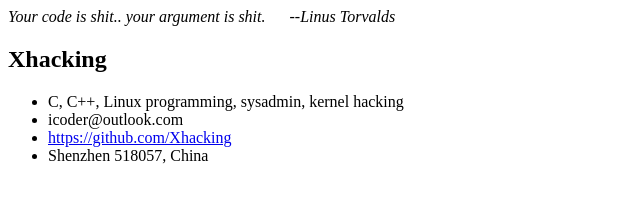
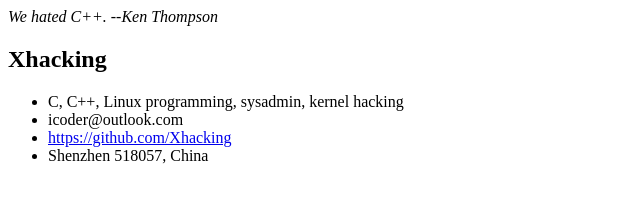
Before and after one commit to Xhacking/Xhacking.github.io, a plain HTML site: page index.html in a window 1280 px wide. Shown: the whole page, without its empty margins (0-640 px from the left). Drawn offline with Linux system fonts and the light colour scheme.

Commit message:
Update index.html

```diff
--- a/index.html
+++ b/index.html
@@ -1,5 +1,5 @@
 <html>
-<p><i>Your code is shit.. your argument is shit. &nbsp;&nbsp;&nbsp;&nbsp; --Linus Torvalds</i></p>
+<p><i> We hated C++. --Ken Thompson</i></p>
 <h2>Xhacking</h2>
 <ul>
 <li> C, C++, Linux programming, sysadmin, kernel hacking
```
